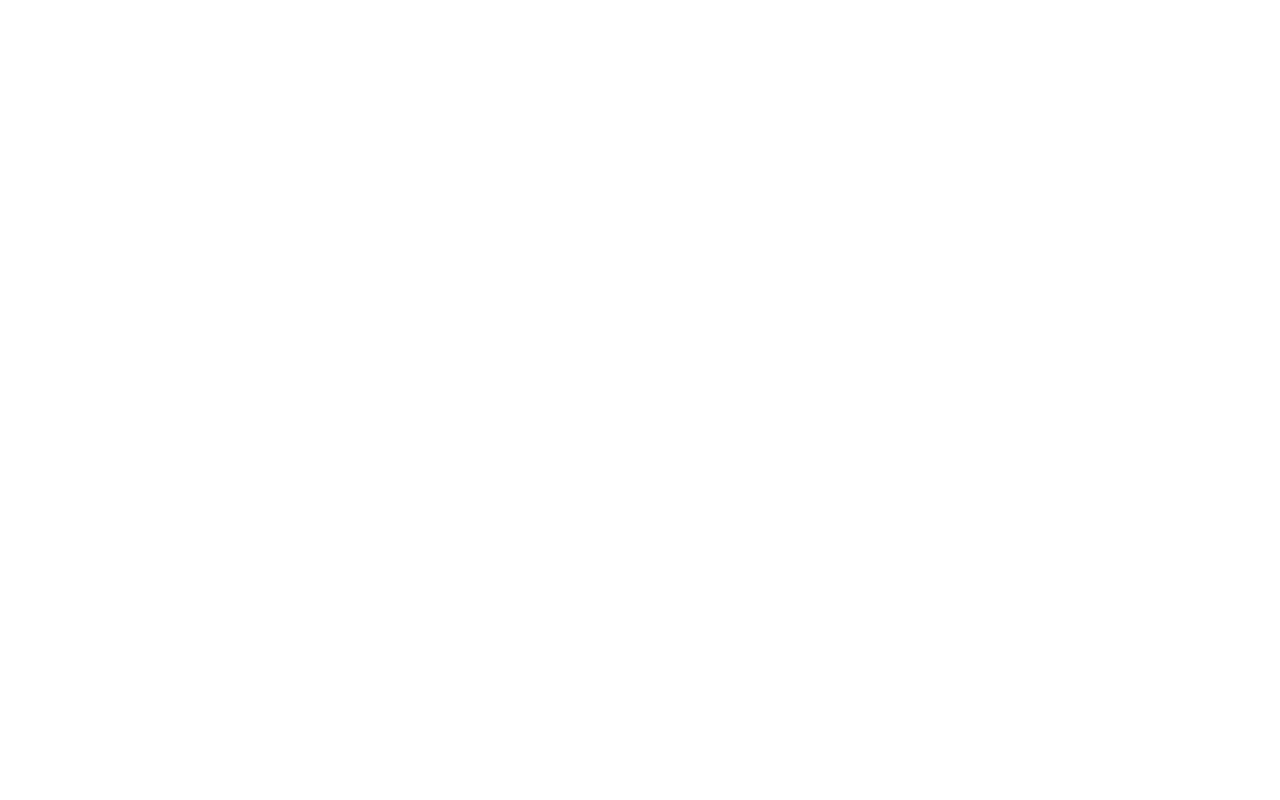
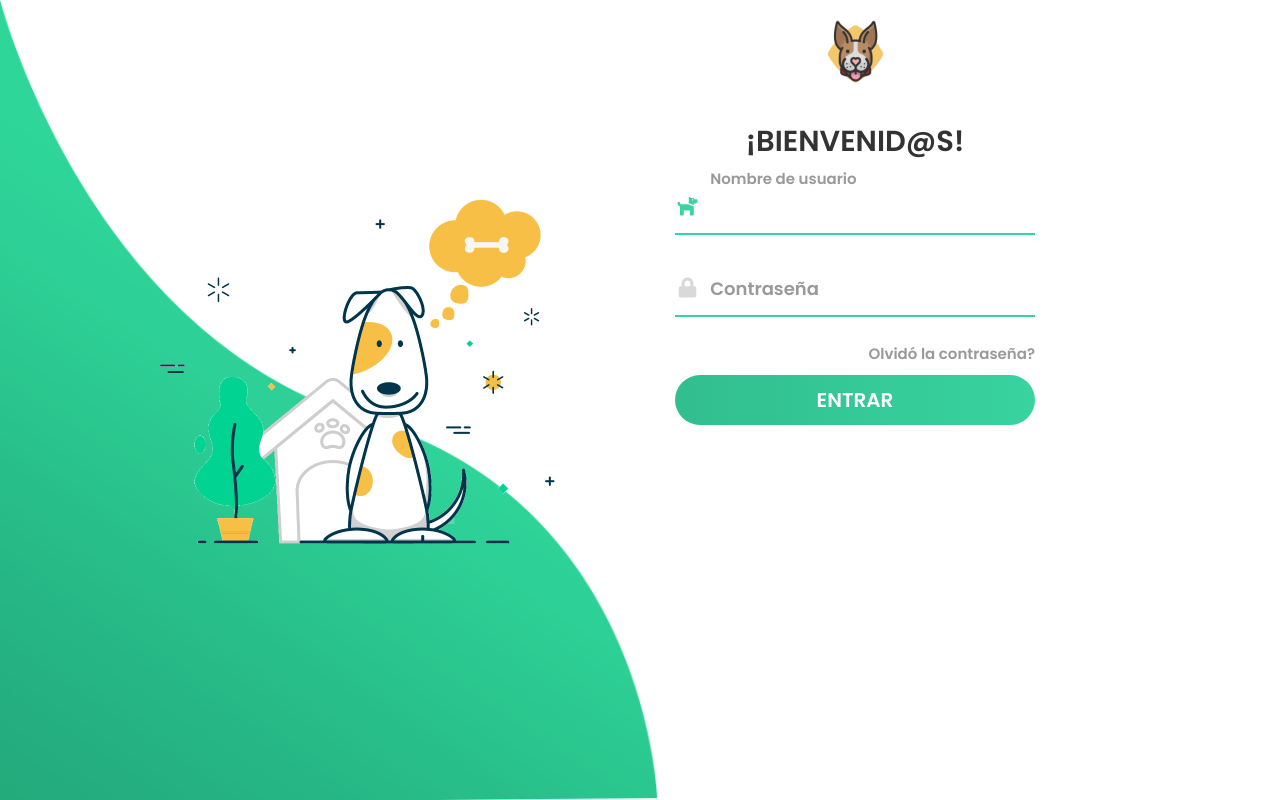
Before and after one commit to kidaniland/Dogbook-Social-Network, a website with bundled scripts: page src/index.html in a window 1280 px wide. Built offline with nearby package versions, Linux system fonts and the light colour scheme.

Commit message:
Style y html de login completo

```diff
--- a/src/index.html
+++ b/src/index.html
@@ -4,9 +4,54 @@
   <meta charset="UTF-8">
   <meta name="viewport" content="width=device-width, initial-scale=1.0">
   <meta http-equiv="X-UA-Compatible" content="ie=edge">
-  <title>Document</title>
+  <link rel="stylesheet" href="https://use.fontawesome.com/releases/v5.15.1/css/all.css">
+  <link rel="preconnect" href="https://fonts.gstatic.com">
+  <link href="https://fonts.googleapis.com/css2?family=Poppins:wght@600&display=swap" rel="stylesheet">
+  <link rel="stylesheet" href="style.css">
+  <title>DogBook</title>
 </head>
 <body>
+  <main>
+    <section class="login-page">
+      <img src="./image/wave.png" alt="wave" class="wave">
+      <div class="container">
+        <div class="img">
+          <img src="./image/dog-transparent.png" alt="perro">
+        </div>
+        <div class= "login-content">
+          <form action="index-html">
+            <img src="./image/avatar.png" alt="avatar" class="avatar">
+            <h2>¡Bienvenid@s!</h2>
+            <div class="input-div one focus">
+              <div class="i">
+                <i class="fas fa-dog"></i>
+              </div>
+              <div>
+                <h5>Nombre de usuario</h5>
+                <input type="text" class="input">
+              </div>
+            </div>
+            <div class="input-div two">
+              <div class="i">
+                <i class="fas fa-lock"></i>
+              </div>
+              <div>
+                <h5>Contraseña</h5>
+                <input type="password" class="input">
+              </div>
+            </div>
+            <a href="#">Olvidó la contraseña?</a>
+            <input type="submit" class="btn" value="Entrar">
+          </form>
+        </div>
+      </div>
+    </section>
+  </main>
   <script type="module" src="main.js"></script>
+  <script src="https://www.gstatic.com/firebasejs/8.2.5/firebase-app.js"></script>
+  <script src="https://www.gstatic.com/firebasejs/8.2.5/firebase-firestore.js"></script>
+<!-- TODO: Add SDKs for Firebase products that you want to use
+     https://firebase.google.com/docs/web/setup#available-libraries -->
+<!--<script src="https://www.gstatic.com/firebasejs/8.2.5/firebase-analytics.js"></script>-->
 </body>
 </html>
--- a/src/lib/index.js
+++ b/src/lib/index.js
@@ -4,3 +4,21 @@
   // aqui tu codigo
   console.log('Hola mundo!');
 };
+
+/*const firebase = require("firebase");
+// Required for side-effects
+require("firebase/firestore");*/
+
+
+// Initialize Cloud Firestore through Firebase
+firebase.initializeApp({
+  apiKey: "AIzaSyAaODj-xRqenmcztHx7NlQSdjn1qymLsw4",
+  authDomain: "social-network-17cd8.firebaseapp.com",
+  projectId: "social-network-17cd8",
+  storageBucket: "social-network-17cd8.appspot.com",
+  messagingSenderId: "1098491151135",
+  appId: "1:1098491151135:web:f45ebeff7f405f84c9262a",
+  measurementId: "G-RF5REDL25N"
+});
+
+var db = firebase.firestore();
--- a/src/main.js
+++ b/src/main.js
@@ -3,3 +3,23 @@
 import { myFunction } from './lib/index.js';
 
 myFunction();
+
+const inputs = document.querySelectorAll('.input');
+
+function focusFunction(){
+    let parent = this.parentNode.parentNode;
+    parent.classList.add('focus');
+}
+
+function blurFunction(){
+    let parent = this.parentNode.parentNode;
+    if(this.value === ""){
+        parent.classList.remove('focus');
+    }
+}
+
+inputs.forEach(input => {
+    input.addEventListener('focus', focusFunction);
+    input.addEventListener('blur', blurFunction);
+
+});
--- /dev/null
+++ b/src/style.css
@@ -0,0 +1,194 @@
+*{
+    padding: 0;
+    margin: 0;
+    box-sizing: border-box;
+}
+html{
+    font-size: 62.5%;
+}
+body{
+    font-family: 'poppins', sans-serif;
+}
+/*PAGINA LOGIN*/
+.wave{
+    position:fixed;
+    height: 100%;
+    left: 0;
+    bottom: 0;
+    z-index: -1;
+}
+.container{
+    width: 100vw;
+    height: 100vh;
+    display: grid;
+    grid-template-columns: repeat(2, 1fr); /*buscar significado*/
+    grid-gap: 7rem;
+    padding: 0 2rem;
+}
+.img{
+    display: flex;
+    justify-content: flex-end;
+    align-items: center;
+}
+.login-content{
+    display: flex;
+    align-items: flex-start;
+    text-align: center;
+    text-align: center;
+}
+.img img{
+    width: 50rem;
+}
+
+form{
+    width: 36rem;
+}
+.login-content img{
+    height: 10rem;
+}
+.login-content h2{
+    margin: 1.5rem 0;
+    color: #333;
+    text-transform: uppercase;
+    font-size: 2.9rem;
+}
+.login-content .input-div{
+	position: relative;
+    display: grid;
+    grid-template-columns: 7% 93%;
+    margin: 25px 0;
+    padding: 5px 0;
+    border-bottom: 2px solid #d9d9d9;
+}
+.login-content .input-div.one{
+	margin-top: 0;
+}
+.i{
+    display: flex;
+    justify-content: center;
+    align-items: center;
+    color: #d9d9d9;
+}
+.i i{
+    transition: .3s;
+    font-size: 2rem;
+}
+.input-div > div{ /*buscar*/
+    position: relative;
+    height: 4.5rem;
+}
+.input-div > div h5{
+    position:absolute;
+    left: 1rem;
+    top: 50%;
+    transform: translateY(-50%); /*buscar*/
+    color: #999;
+    font-size: 1.8rem;
+    transition: .3s;
+}
+.input-div:before, .input-div:after{
+    content: '';
+    position: absolute;
+    bottom: -0.2rem;
+    width: 50%;
+    height: 0.2rem;
+    background-color: #38d39f;
+    transition: .4s;
+}
+.input-div:before{
+    right: 50%;
+}
+.input-div:after{
+    left: 50%;
+}
+.input-div.focus:before, .input-div.focus:after{
+	width: 50%;
+}
+.input-div.focus > div > h5{
+	top: -0.5rem;
+	font-size: 1.5rem;
+}
+
+.input-div.focus > .i > i{
+	color: #38d39f;
+}
+.input-div > div > input{
+	position: absolute;
+	left: 0;
+	top: 0;
+	width: 100%;
+	height: 100%;
+	border: none;
+	outline: none;
+	background: none;
+	padding: 0.5rem 0.7rem;
+	font-size: 2rem;
+	color: #555;
+	font-family: 'poppins', sans-serif;
+}
+.input-div.pass{
+	margin-bottom: 0.4rem;
+}
+a{
+    display: block;
+    text-align: right;
+    text-decoration: none;
+    color: #999;
+    font-size: 1.5rem;
+    transition: .3s;
+}
+a:hover{
+    color: #38d39f;
+}
+.btn{
+    display: block;
+    width: 100%;
+    height: 5rem;
+    border-radius: 2.5rem;
+    outline: none;
+	border: none;
+	background-image: linear-gradient(to right, #32be8f, #38d39f, #32be8f);
+	background-size: 200%;
+	font-size: 2rem;
+	color: #fff;
+	font-family: 'Poppins', sans-serif;
+	text-transform: uppercase;
+	margin: 1rem 0;
+	cursor: pointer;
+	transition: .5s;
+}
+.btn:hover{
+	background-position: right;
+}
+
+@media screen and (max-width:1050px){
+    .container{
+        grid-gap: 5rem;
+    }
+}
+@media screen and (max-width:1000px){
+    form{
+        width: 29rem;
+    }
+    .login-content h2{
+        font-size: 2.4rem;
+        margin: 0.8rem 0;
+    }
+    .img img{
+        width: 40rem;
+    }
+}
+@media screen and (max-width:900px){
+    .img{
+        display: none;
+    }
+    .container{
+        grid-template-columns: 1fr;
+    }
+    .wave{
+        display:none;
+    }
+    .login-content{
+        justify-content: center;
+    }
+}
```
Also changed, not shown: src/image/avatar.png (added), src/image/dog-park.png (added), src/image/dog-transparent.png (added), src/image/wave.png (added).
